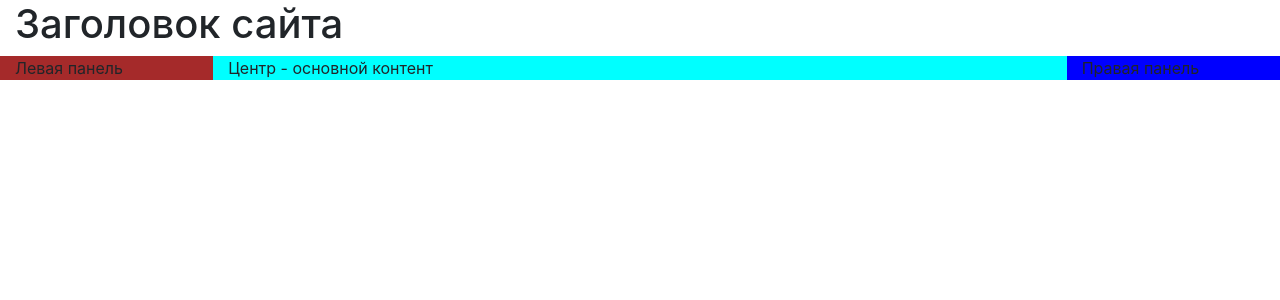
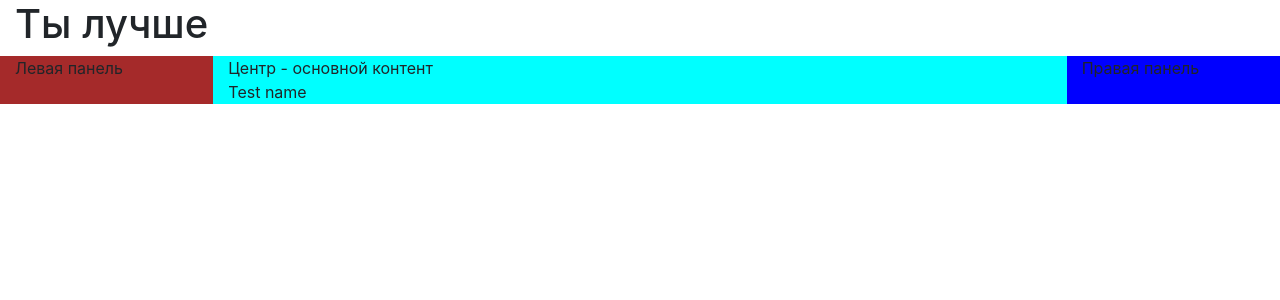
Before and after one commit to stureiko/Blog, a Django app: page /fitness/ in a window 1280 px wide. Shown: the part 56-356 px from the top of the page. Run offline with Django 3.2, Linux system fonts and the light colour scheme; some libraries are stand-ins or nearby versions.

Commit message:
Добавлен context в передачу на стартовую страницу

```diff
--- a/fitness/templates/fitness/index.html
+++ b/fitness/templates/fitness/index.html
@@ -49,13 +49,14 @@
         </nav>
 
         <div class="container-fluid">
-            <h1 class="main-title">Заголовок сайта</h1>
+            <h1 class="main-title">Ты лучше</h1>
             <div class="row">
                 <div class="col-xs-12 col-md-2 col-lg-2" style="background-color: brown">
                     Левая панель
                 </div>
                 <div class="col-xs-12 col-md-8 col-lg-8" style="background-color: aqua">
-                    Центр - основной контент
+                    Центр - основной контент <br>
+                    {{ name }}
                 </div>
                 <div class="col-xs-12 col-md-2 col-lg-2" style="background-color: blue">
                     Правая панель
--- a/fitness/views.py
+++ b/fitness/views.py
@@ -2,4 +2,5 @@ from django.shortcuts import render
 
 
 def hello(request):
-    return render(request, 'fitness/index.html')
+    n = 'Test name'
+    return render(request, 'fitness/index.html', context={'name': n})
```
